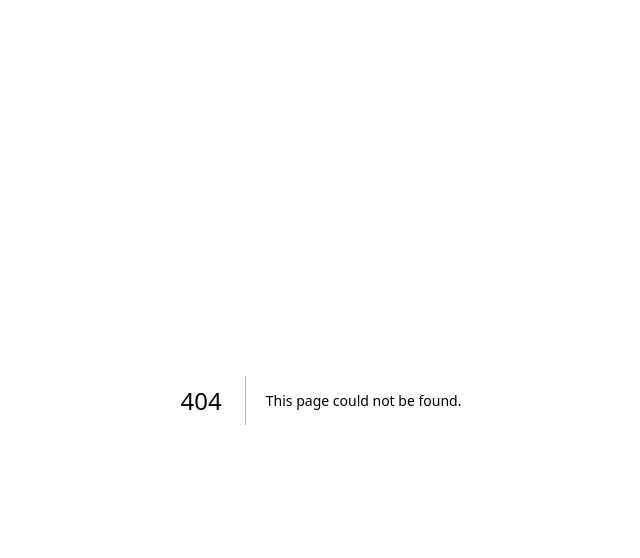
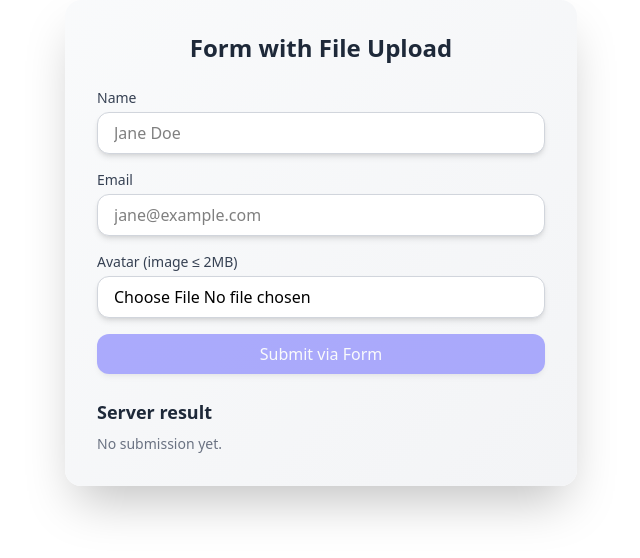
Before and after one commit to asett12/FormSubmission, a Next.js app: page /play/form in a window 1280 px wide. Before the commit this address had no page. Shown: the top 558 px of the page, without its empty margins (319-959 px from the left). Built offline with nearby package versions, Linux system fonts and the light colour scheme.

Commit message:
complete form with file upload/ no backend

```diff
--- /dev/null
+++ b/src/app/api/form/route.ts
@@ -0,0 +1,53 @@
+type ApiError = {field?:string; message:string};
+
+function validateEmail(email:string){
+    return /\S+@\S+\.\S+/.test(email);
+}
+
+export async function POST(request:Request){
+    const fd = await request.formData();
+    const name = fd.get('name');
+    const email = fd.get('email');
+    const file = fd.get('avatar')
+    const errors : ApiError[] = [];
+
+    if (typeof name!=="string" || name.trim()===""){
+        errors.push({field:"name", message:"Name is required"})
+    } else if (name.length<2){
+        errors.push({field:"name", message:"Name must have at least 2 characters"})
+    }
+
+    if (typeof email!=="string" || email.trim()===""){
+        errors.push({field:"email", message:"Email is required"})
+    } else if (!validateEmail(email)){
+        errors.push({field:"email", message:"Email format looks invalid"})
+    }
+
+    if (file !== null){
+        if (!(file instanceof File)){
+            errors.push({ field: "avatar", message: "Invalid file payload" });
+        } else {
+            const maxSize = 2 * 1024 * 1024;
+            if (!file.type.startsWith("image/")){
+                errors.push({ field: "avatar", message: "Only image files are allowed" });
+            }
+            if (file.size > maxSize){
+                errors.push({ field: "avatar", message: "Max file size is 2MB" })
+            }
+        }
+    }
+
+    if (errors.length){
+        return Response.json({ ok: false, errors }, { status: 400 });
+    }
+
+    const fileMeta = file && file instanceof File
+        ?  { name: file.name, size: file.size, type: file.type }
+        :   null;
+
+    return Response.json({
+        ok: true,
+        data: { name, email, file: fileMeta },
+        message: `Thanks, ${name}! We'll contact you at ${email}.`,
+    });
+}
--- /dev/null
+++ b/src/app/play/form/page.tsx
@@ -0,0 +1,204 @@
+// app/play/form/page.tsx
+"use client";
+import { useMemo, useState, useEffect } from "react";
+
+type ServerOk =
+  | {
+      ok: true;
+      data: { name: string; email: string; file: null | { name: string; size: number; type: string } };
+      message: string;
+    }
+  | { ok: false; errors: { field?: string; message: string }[] };
+
+export default function FormPlay() {
+  const [name, setName] = useState("");
+  const [email, setEmail] = useState("");
+  const [avatar, setAvatar] = useState<File | null>(null);
+  const [previewUrl, setPreviewUrl] = useState<string | null>(null);
+
+  const [clientErrors, setClientErrors] = useState<{ name?: string; email?: string; avatar?: string }>({});
+  const [serverResult, setServerResult] = useState<ServerOk | null>(null);
+  const [loading, setLoading] = useState(false);
+
+  const isValidEmail = (val: string) => /\S+@\S+\.\S+/.test(val);
+
+  const canSubmit = useMemo(() => {
+    return name.trim().length >= 2 && isValidEmail(email);
+  }, [name, email]);
+
+  useEffect(() => {
+    if (!avatar) {
+      setPreviewUrl(null);
+      return;
+    }
+    const url = URL.createObjectURL(avatar);
+    setPreviewUrl(url);
+    return () => URL.revokeObjectURL(url);
+  }, [avatar]);
+
+  function validateClient() {
+    const errs: { name?: string; email?: string; avatar?: string } = {};
+    if (name.trim().length < 2) errs.name = "At least 2 characters.";
+    if (!email.trim()) errs.email = "Email is required.";
+    else if (!isValidEmail(email)) errs.email = "Invalid email format.";
+
+    if (avatar) {
+      const maxSize = 2 * 1024 * 1024;
+      if (!avatar.type.startsWith("image/")) errs.avatar = "Only image files allowed.";
+      if (avatar.size > maxSize) errs.avatar = "Max file size is 2MB.";
+    }
+
+    setClientErrors(errs);
+    return Object.keys(errs).length === 0;
+  }
+
+  async function onSubmit(e: React.FormEvent<HTMLFormElement>) {
+    e.preventDefault();
+    setServerResult(null);
+    if (!validateClient()) return;
+
+    setLoading(true);
+    try {
+      const fd = new FormData(e.currentTarget);
+      const res = await fetch("/api/form", { method: "POST", body: fd });
+      const json = (await res.json()) as ServerOk;
+      setServerResult(json);
+    } catch (err: any) {
+      setServerResult({ ok: false, errors: [{ message: err?.message || "Network error" }] });
+    } finally {
+      setLoading(false);
+    }
+  }
+
+  {/*
+  async function submitManually() {
+    setServerResult(null);
+    if (!validateClient()) return;
+
+    setLoading(true);
+    try {
+      const fd = new FormData();
+      fd.append("name", name);
+      fd.append("email", email);
+      if (avatar) fd.append("avatar", avatar);
+
+      const res = await fetch("/api/form", { method: "POST", body: fd });
+      const json = (await res.json()) as ServerOk;
+      setServerResult(json);
+    } catch (err: any) {
+      setServerResult({ ok: false, errors: [{ message: err?.message || "Network error" }] });
+    } finally {
+      setLoading(false);
+    }
+  }
+*/}
+
+  const inputClass = (key: "name" | "email" | "avatar") =>
+    `w-full rounded-xl border px-4 py-2 shadow-md
+     focus:outline-none focus:ring-2 focus:ring-indigo-400
+     ${clientErrors[key] ? "border-red-400 ring-red-200" : "border-gray-300 bg-white"}`;
+
+  return (
+    <main className="max-w-lg mx-auto p-8 space-y-6 bg-gradient-to-br from-gray-50 to-gray-100 rounded-2xl shadow-2xl">
+      <h1 className="text-2xl font-bold text-gray-800 text-center">Form with File Upload</h1>
+
+      <form onSubmit={onSubmit} className="space-y-4" encType="multipart/form-data">
+        {/* Name */}
+        <div>
+          <label className="block text-sm font-medium text-gray-700 mb-1">Name</label>
+          <input
+            name="name"
+            value={name}
+            onChange={(e) => setName(e.target.value)}
+            placeholder="Jane Doe"
+            className={inputClass("name")}
+          />
+          {clientErrors.name && <p className="text-xs text-red-500 mt-1">{clientErrors.name}</p>}
+        </div>
+
+        {/* Email */}
+        <div>
+          <label className="block text-sm font-medium text-gray-700 mb-1">Email</label>
+          <input
+            name="email"
+            value={email}
+            onChange={(e) => setEmail(e.target.value)}
+            placeholder="jane@example.com"
+            className={inputClass("email")}
+          />
+          {clientErrors.email && <p className="text-xs text-red-500 mt-1">{clientErrors.email}</p>}
+        </div>
+
+        {/* File Upload */}
+        <div>
+          <label className="block text-sm font-medium text-gray-700 mb-1">Avatar (image ≤ 2MB)</label>
+          <input
+            name="avatar"
+            type="file"
+            accept="image/*"
+            onChange={(e) => setAvatar(e.currentTarget.files?.[0] ?? null)}
+            className={inputClass("avatar")}
+          />
+          {clientErrors.avatar && <p className="text-xs text-red-500 mt-1">{clientErrors.avatar}</p>}
+
+          {avatar && (
+            <div className="mt-3 p-3 rounded-xl border shadow-inner bg-white">
+              <p className="text-xs text-gray-600">
+                Selected: {avatar.name} ({Math.round(avatar.size / 1024)} KB)
+              </p>
+              <img src={previewUrl} alt="Preview" className="mt-2 max-h-40 rounded-lg shadow-md" />
+            </div>
+          )}
+        </div>
+
+        {/* Buttons */}
+        <div className="flex items-center justify-between gap-3">
+          <button
+            type="submit"
+            disabled={!canSubmit || loading}
+            className="flex-1 rounded-xl bg-indigo-500 text-white font-medium px-4 py-2 shadow-md
+                       hover:bg-indigo-600 transition disabled:opacity-50"
+          >
+            {loading ? "Submitting…" : "Submit via Form"}
+          </button>
+          {/*
+          <button
+            type="button"
+            onClick={submitManually}
+            disabled={!canSubmit || loading}
+            className="flex-1 rounded-xl bg-gray-200 text-gray-700 font-medium px-4 py-2 shadow-md
+                       hover:bg-gray-300 transition disabled:opacity-50"
+          >
+            {loading ? "Submitting…" : "Submit Programmatically"}
+          </button> */}
+        </div>
+      </form>
+
+      {/* Server result */}
+      <section className="space-y-2">
+        <h2 className="text-lg font-semibold text-gray-800">Server result</h2>
+        {!serverResult && <p className="text-sm text-gray-500">No submission yet.</p>}
+
+        {serverResult?.ok === true && (
+          <div className="rounded-xl border border-green-300 p-4 bg-green-50 shadow-inner">
+            <p className="font-medium text-green-800 mb-1">✅ Success</p>
+            <pre className="text-sm">{JSON.stringify(serverResult, null, 2)}</pre>
+          </div>
+        )}
+
+        {serverResult?.ok === false && (
+          <div className="rounded-xl border border-red-300 p-4 bg-red-50 shadow-inner">
+            <p className="font-medium text-red-800 mb-1">❌ Server validation errors</p>
+            <ul className="list-disc ml-5 text-sm text-red-700">
+              {serverResult.errors.map((e, i) => (
+                <li key={i}>
+                  {e.field ? <strong>{e.field}:</strong> : null} {e.message}
+                </li>
+              ))}
+            </ul>
+          </div>
+        )}
+      </section>
+    </main>
+  );
+}
```
